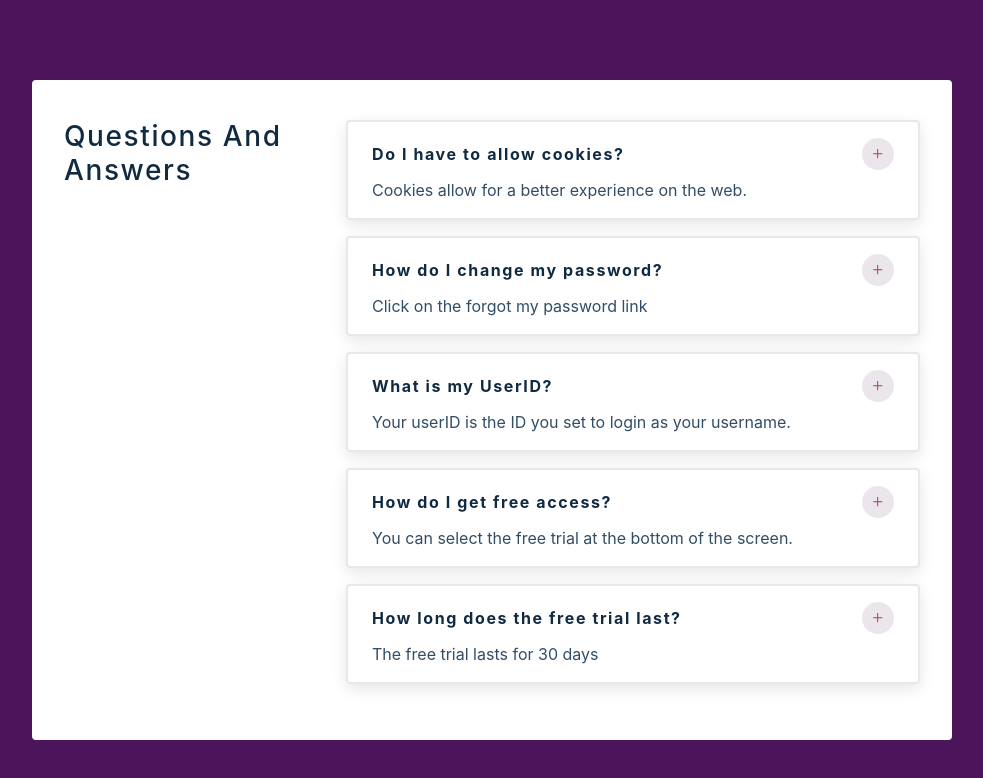
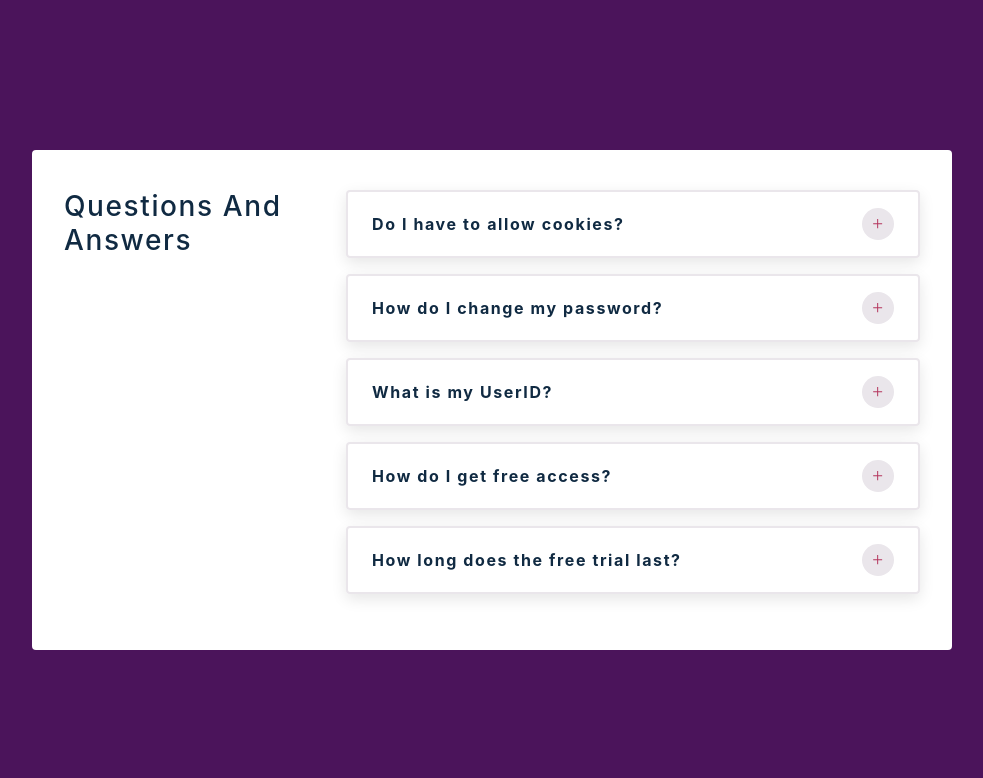
Before and after one commit to kennybates/accordion-questions, a React (Create React App) app: page / in a window 1280 px wide. Shown: the top 778 px of the page, without its empty margins (148-1131 px from the left). Built offline with nearby package versions, Linux system fonts and the light colour scheme.

Commit message:
Update Quetsion.js
Created showInfo state to toggle info. If showInfo is true, show info prop. Additionally, added ternary operator to button so if showInfo is true -> use component with Minus, if showInfo is false use component icon Plus.

```diff
--- a/src/Question.js
+++ b/src/Question.js
@@ -2,13 +2,17 @@
 import { AiOutlineMinus, AiOutlinePlus } from 'react-icons/ai'; // import react-icons
 
 const Questions = ({ title, info }) => {
+    const [showInfo, setShowInfo] = useState(false);
+
     return (
         <article className='question'>
             <header>
                 <h4>{title}</h4>
-                <button className='btn'><AiOutlinePlus /></button>
+                <button className='btn' onClick={() => setShowInfo(!showInfo)}>
+                    {showInfo ? <AiOutlineMinus /> : <AiOutlinePlus />}
+                </button>
             </header>
-            <p>{info}</p>
+            {showInfo &&  <p>{info}</p>}
         </article>
     );
 };
```
